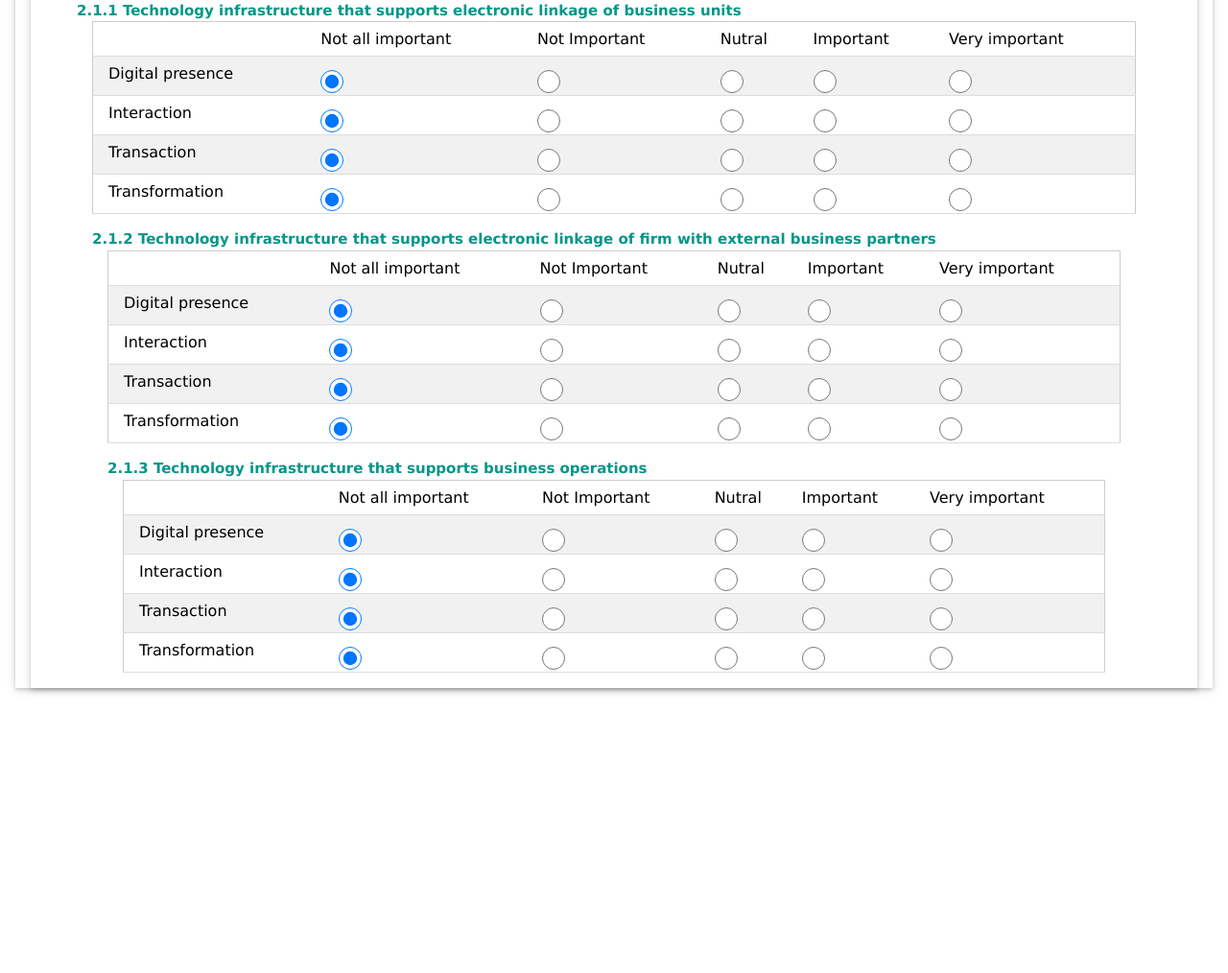
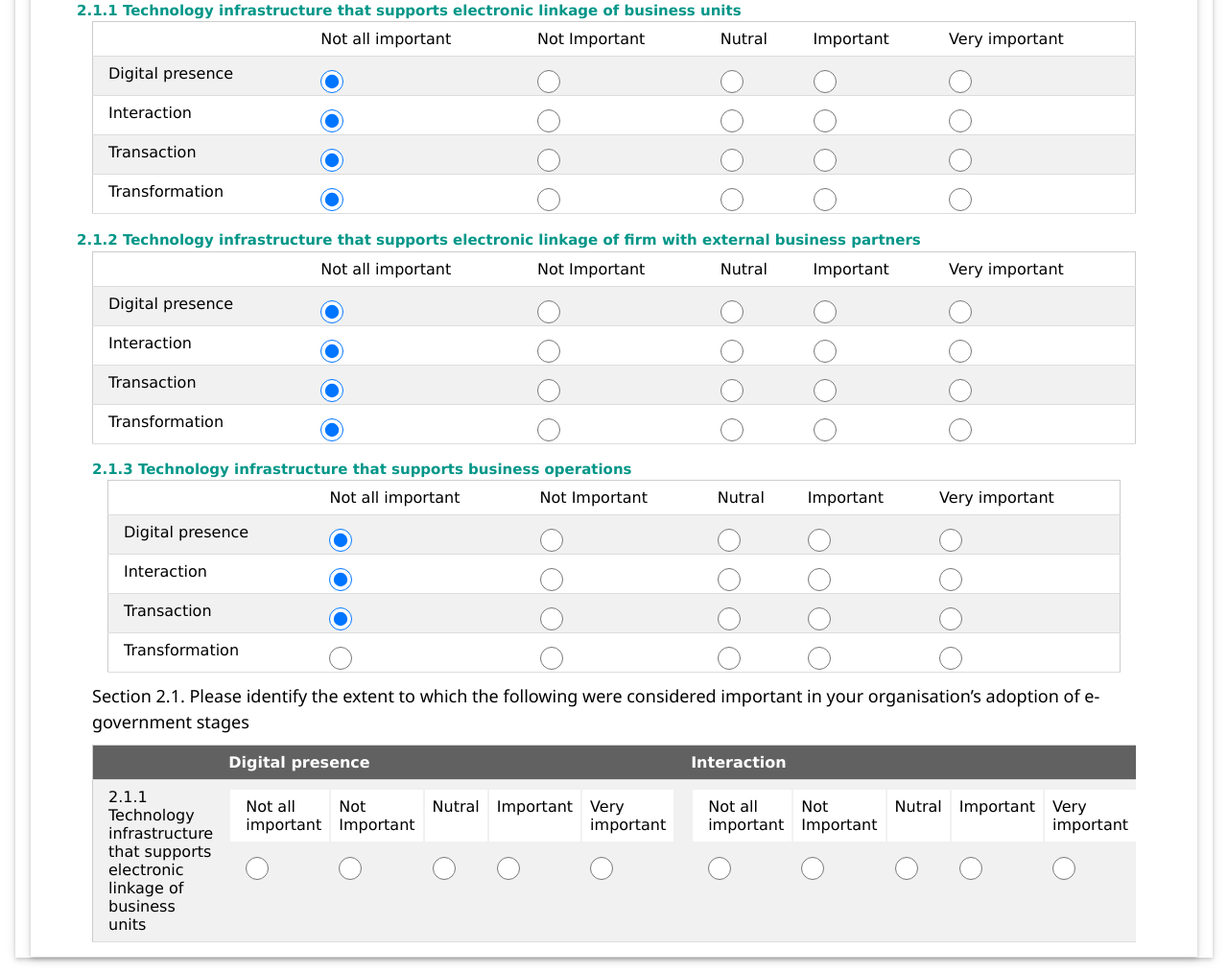
Before and after one commit to binabuu/questionare, a PHP site: page /questionare/ in a window 1280 px wide. Shown: the part 1841-2855 px from the top of the page at 96% size. Before the commit the page ends 2564 px from the top, so only its background shows below. Run offline with PHP 8.4, Linux system fonts and the light colour scheme; some libraries are stand-ins or nearby versions.

Commit message:
weka sawa

```diff
--- a/view/index/index.php
+++ b/view/index/index.php
@@ -201,9 +201,13 @@
 </tr>
 
 </table>
+</div>
+</div>
+</div>
 
 </p>
 
+<div class = "w3-container">
 <label class="w3-text-teal"><b>
 2.1.2 Technology infrastructure that supports electronic linkage of firm with external business
 partners
@@ -257,9 +261,13 @@
 </tr>
 
 </table>
+</div>
+</div>
+</di>
 
 </p>
 
+<div class = "w3-container">
 <label class="w3-text-teal"><b>
 2.1.3 Technology infrastructure that supports business operations
  </b></label></br>
@@ -312,10 +320,113 @@
 
 </table>
 
+</div>
+</div>
+</div>
 
 
+<div class="w3-container">
+
+<h5>Section 2.1.  Please identify the extent to which the following were considered important in your
+  organisation’s adoption of e-government stages </h5>
+<div class="w3-responsive">
+<table class="w3-table-all">
+<tr>
+  <th></th>
+  <th>Digital presence</th>
+  <th>Interaction</th>
+  <th>Transaction</th>
+  <th>Transformation</th>
+</tr>
+
+<tr>
+  <td>2.1.1   Technology infrastructure that supports electronic linkage of business units</td>
+  <td>
+    <table>
+    <tr>
+  <td>Not all important</td>
+  <td>Not Important</td>
+  <td>Nutral</td>
+  <td>Important</td>
+  <td>Very important</td>
+
+</tr>
+<tr>
+<td><input class="w3-radio" type="radio" name="transformation2" value="below 30" checked></td>
+  <td><input class="w3-radio" type="radio" name="transformation2" value="below 30" ></td>
+  <td><input class="w3-radio" type="radio" name="transformation2" value="below 30" ></td>
+  <td><input class="w3-radio" type="radio" name="transformation2" value="below 30" ></td>
+  <td><input class="w3-radio" type="radio" name="transformation2" value="below 30" ></td>
+</tr>
+</table>
+  </td>
+  <td>
+  <table>
+    <tr>
+  <td>Not all important</td>
+  <td>Not Important</td>
+  <td>Nutral</td>
+  <td>Important</td>
+  <td>Very important</td>
+
+</tr>
+<tr>
+<td><input class="w3-radio" type="radio" name="transformation2" value="below 30" checked></td>
+  <td><input class="w3-radio" type="radio" name="transformation2" value="below 30" ></td>
+  <td><input class="w3-radio" type="radio" name="transformation2" value="below 30" ></td>
+  <td><input class="w3-radio" type="radio" name="transformation2" value="below 30" ></td>
+  <td><input class="w3-radio" type="radio" name="transformation2" value="below 30" ></td>
+</tr>
+</table>
+  </td>
+  <td>
+  <table>
+    <tr>
+  <td>Not all important</td>
+  <td>Not Important</td>
+  <td>Nutral</td>
+  <td>Important</td>
+  <td>Very important</td>
+
+</tr>
+<tr>
+<td><input class="w3-radio" type="radio" name="transformation2" value="below 30" checked></td>
+  <td><input class="w3-radio" type="radio" name="transformation2" value="below 30" ></td>
+  <td><input class="w3-radio" type="radio" name="transformation2" value="below 30" ></td>
+  <td><input class="w3-radio" type="radio" name="transformation2" value="below 30" ></td>
+  <td><input class="w3-radio" type="radio" name="transformation2" value="below 30" ></td>
+</tr>
+</table>
+  </td>
+  <td>
+  <table>
+    <tr>
+  <td>Not all important</td>
+  <td>Not Important</td>
+  <td>Nutral</td>
+  <td>Important</td>
+  <td>Very important</td>
+
+</tr>
+<tr>
+<td><input class="w3-radio" type="radio" name="transformation2" value="below 30" checked></td>
+  <td><input class="w3-radio" type="radio" name="transformation2" value="below 30" ></td>
+  <td><input class="w3-radio" type="radio" name="transformation2" value="below 30" ></td>
+  <td><input class="w3-radio" type="radio" name="transformation2" value="below 30" ></td>
+  <td><input class="w3-radio" type="radio" name="transformation2" value="below 30" ></td>
+</tr>
+</table>
+  </td>
+</tr>
+
+</table>
 </div>
+
+</div>
+
+
 </form>
+
 </div>
 
 </div>
```
